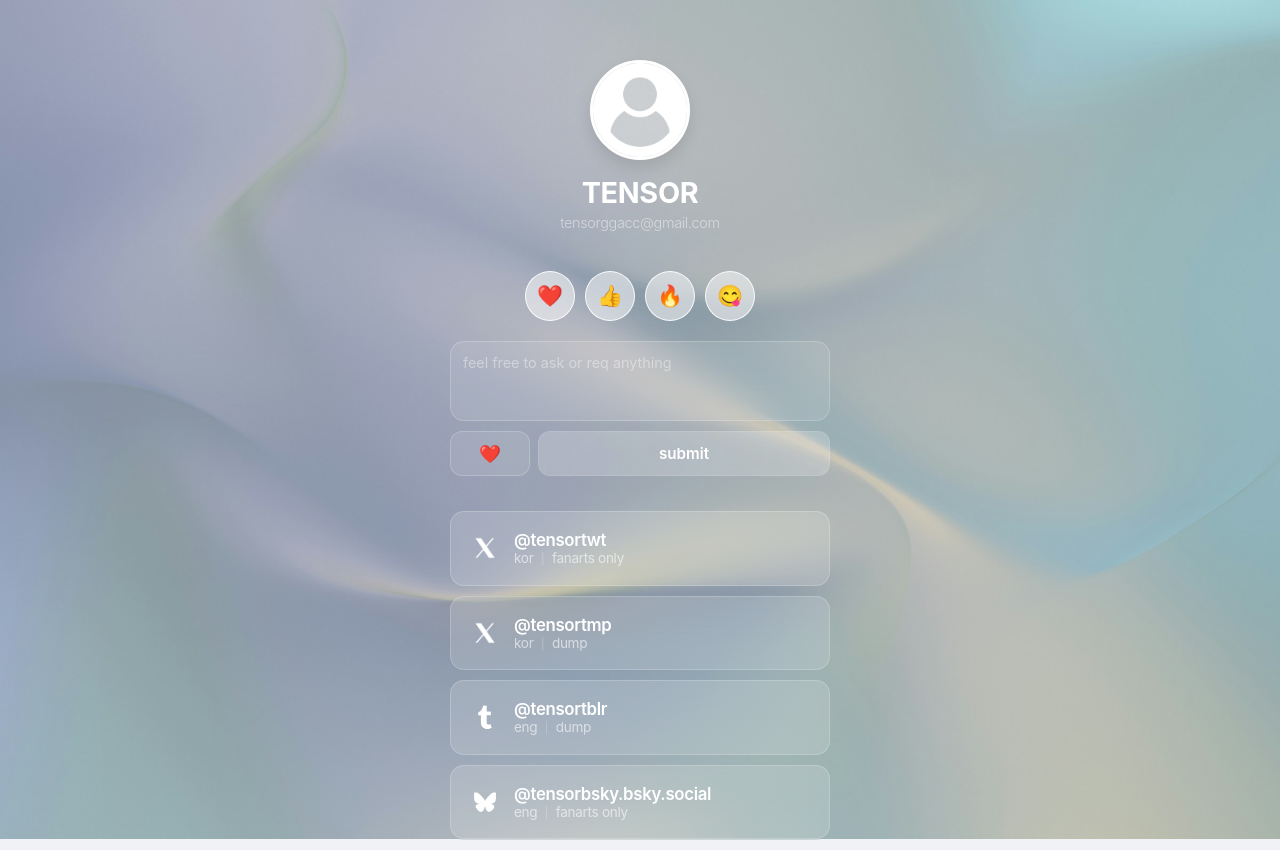
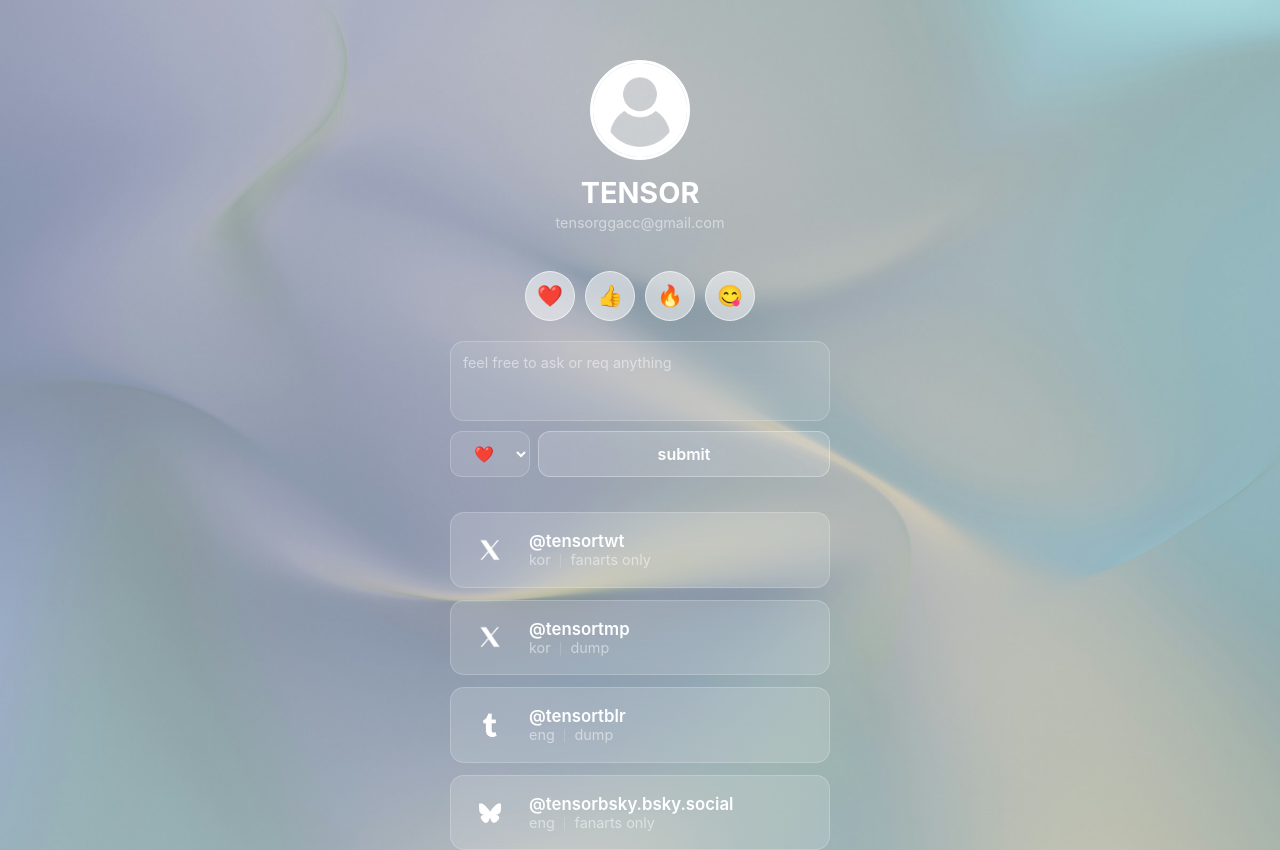
Before and after one commit to tensorgitdev/index, a plain HTML site: page index.html in a window 1280 px wide. Drawn offline with nearby package versions, Linux system fonts and the light colour scheme; a web font is replaced by a local one.

Commit message:
CSS 조정

```diff
--- a/index.html
+++ b/index.html
@@ -2,7 +2,7 @@
 <html lang="ko">
 <head>
     <meta charset="UTF-8">
-    <title>TENSOR INDEX</title>
+    <title>TENSOR LINK DIRECTORY</title>
     <meta name="viewport" content="width=device-width, initial-scale=1.0">
 
     <meta name="twitter:card" content="summary_large_image">
@@ -15,6 +15,7 @@
     <meta property="og:title" content="TENSOR LINK DIRECTORY">
     <meta property="og:image" content="https://tensorgitdev.github.io/index/img/card.jpg">
 
+    <script src="https://ajax.googleapis.com/ajax/libs/jquery/3.7.1/jquery.min.js"></script>
     <link href="style.css" rel="stylesheet" />
     <link href="https://unpkg.com/aos@2.3.1/dist/aos.css" rel="stylesheet">
 </head>
@@ -29,21 +30,20 @@
     </div>
 
     <!-- 버튼들 여기 자동 생성됨 -->
-    <div class="emoji-quick-buttons" data-aos="fade-up" data-aos-delay="200"></div>
-
-    <div class="message-form" data-aos="fade-up" data-aos-delay="300">
+     <div  data-aos="fade-up" data-aos-delay="200">
+         <div class="emoji-quick-buttons"></div>
+         <div class="message-form">
              <textarea id="gb-input" placeholder="feel free to ask or req anything"></textarea>
-
              <div class="message-actions">
                  <select id="emoji-select">
                  </select>
-
                  <button id="gb-submit">submit</button>
              </div>
          </div>
+     </div>
 
-    <div class="links">
-        <a href="https://x.com/tensortwt" class="link-card" target="_blank" data-aos="fade-up" data-aos-delay="400">
+    <div class="links" data-aos="fade-up" data-aos-delay="400">
+        <a href="https://x.com/tensortwt" class="link-card" target="_blank">
             <img src="img/icon-twt.png" alt="" class="icon">
             <div class="card-text">
                 <span class="card-title">@tensortwt</span>
@@ -51,7 +51,7 @@
             </div>
         </a>
 
-        <a href="https://x.com/tensortmp" class="link-card" target="_blank" data-aos="fade-up" data-aos-delay="500">
+        <a href="https://x.com/tensortmp" class="link-card" target="_blank">
             <img src="img/icon-twt.png" alt="" class="icon">
             <div class="card-text">
                 <span class="card-title">@tensortmp</span>
@@ -59,7 +59,7 @@
             </div>
         </a>
 
-        <a href="https://www.tumblr.com/tensortblr" class="link-card" target="_blank" data-aos="fade-up" data-aos-delay="600">
+        <a href="https://www.tumblr.com/tensortblr" class="link-card" target="_blank">
             <img src="img/icon-tumblr.png" alt="" class="icon">
             <div class="card-text">
                 <span class="card-title">@tensortblr</span>
@@ -67,7 +67,7 @@
             </div>
         </a>
 
-        <a href="https://tensorbsky.bsky.social" class="link-card" target="_blank" data-aos="fade-up" data-aos-delay="700">
+        <a href="https://tensorbsky.bsky.social" class="link-card" target="_blank">
             <img src="img/icon-bsky.png" alt="" class="icon">
             <div class="card-text">
                 <span class="card-title">@tensorbsky.bsky.social</span>
--- a/style.css
+++ b/style.css
@@ -1,26 +1,21 @@
 @import url('https://rsms.me/inter/inter.css');
 
+/* 기본 초기화 */
 *, *::before, *::after { margin: 0; padding: 0; box-sizing: border-box; }
 html, body { height: 100%; }
-ul, ol { list-style: none; }
 a { text-decoration: none; color: inherit; }
-img, video, canvas, svg { display: block; max-width: 100%; }
 button, input, select, textarea { font: inherit; color: inherit; background: none; border: 0; outline: 0; }
 
 body {
     background-image: url("img/bg.jpg");
     background-size: cover;
     background-position: center;
-    background-repeat: no-repeat;
     background-attachment: fixed;
-    background-color: #f0f2f5;
     display: flex;
     flex-direction: column;
-    justify-content: flex-start;
     align-items: center;
     min-height: 100vh;
     font-family: 'Inter', sans-serif;
-    letter-spacing: -0.02em;
     padding: 60px 20px;
 }
 
@@ -34,67 +29,45 @@ body {
     border-radius: 50%;
     margin: 0 auto 15px;
     border: 3px solid white;
-    box-shadow: 0 8px 16px rgba(0,0,0,0.1);
     background-image: url('img/avatar.png');
     background-size: cover;
 }
 h1 { color: white; font-size: 1.8rem; margin-bottom: 4px; font-weight: 700; }
-p.email { color: rgba(255, 255, 255, 0.5); font-size: 0.9rem; font-weight: 300; }
+p.email { color: rgba(255, 255, 255, 0.5); font-size: 0.9rem; }
 
-/* -------------------------------------------------- */
-/* 새로 추가된 이모티콘 & 메시지 폼 영역 */
-/* -------------------------------------------------- */
-
-/* 1. 이모티콘 퀵 버튼 (가로 정렬) */
-
-/* 이모티콘 퀵 버튼 영역 */
+/* 1. 이모티콘 버튼 */
 .emoji-quick-buttons {
     display: flex;
     justify-content: center;
-    gap: 10px; /* 버튼 사이 간격 살짝 넓힘 */
+    gap: 10px;
     margin-bottom: 20px;
     flex-wrap: wrap;
 }
 
 .emoji-quick-buttons button {
-    /* 완벽한 동그라미를 위한 설정 */
-    width: 50px;
-    height: 50px;
-    display: flex;
+    width: 50px; height: 50px;
+    display: inline-flex;
     align-items: center;
     justify-content: center;
-
-    font-size: 1.3rem;
     background: rgba(255, 255, 255, 0.5);
     backdrop-filter: blur(10px);
-    -webkit-backdrop-filter: blur(10px);
     border: 1px solid rgba(255, 255, 255, 0.6);
-    border-radius: 50%; /* 14px 대신 50%로 변경해서 완전 동그라미 */
-
+    border-radius: 50%;
     cursor: pointer;
-    transition: all 0.2s cubic-bezier(0.175, 0.885, 0.32, 1.275); /* 살짝 튕기는 효과 */
-
+    font-size: 1.3rem;
+    padding-top: 2px;
     line-height: 0;
-    padding: 0px 0px 0px 0px; /*
+    padding:0;
+    transition: all 0.3s cubic-bezier(0.175, 0.885, 0.32, 1.275);
 }
 
 .emoji-quick-buttons button:hover {
+    transform: scale(1.15);
     background: rgba(255, 255, 255, 0.8);
-    transform: scale(1.15); /* 호버 시 조금 더 크게 */
-    border-color: rgba(255, 255, 255, 0.9);
 }
 
-.emoji-quick-buttons button:active {
-    transform: scale(0.95); /* 클릭했을 때 쏙 들어가는 느낌 */
-}
-
-/* 2. 메시지 입력 폼 */
-.message-form {
-    margin-bottom: 35px;
-    display: flex;
-    flex-direction: column;
-    gap: 10px;
-}
+/* 2. 메시지 폼 */
+.message-form { margin-bottom: 35px; display: flex; flex-direction: column; gap: 10px; }
 
 #gb-input {
     width: 100%; height: 80px;
@@ -102,83 +75,57 @@ p.email { color: rgba(255, 255, 255, 0.5); font-size: 0.9rem; font-weight: 300;
     backdrop-filter: blur(15px);
     border: 1px solid rgba(255, 255, 255, 0.2);
     border-radius: 14px;
-    padding: 12px;
-    color: white;
-    resize: none;
+    padding: 12px; color: white; resize: none;
     font-size: 0.9rem;
 }
-
-#gb-input::placeholder { color: rgba(255, 255, 255, 0.4); }
-
-/* 3. 셀렉트 박스 & 전송 버튼 가로 배치 */
-/* 셀렉트 박스와 버튼 가로 배치 수정 */
-.message-actions {
-    display: flex;
-    gap: 8px;
-    justify-content: center; /* 중앙 정렬 */
+#gb-input::placeholder {
+  color: rgba(255, 255, 255, 0.5); /* 원하는 색상 */
+  opacity: 1;     /* 파이어폭스(Firefox)에서 투명도가 적용되는 것을 방지 */
 }
 
+.message-actions { display: flex; gap: 8px; }
+
 #emoji-select {
-    width: 80px; /* 너비를 고정해서 콤팩트하게 만듦 */
-    flex: none; /* 너비 고정을 위해 flex 확장 방지 */
-    padding: 10px;
-    background: rgba(255, 255, 255, 0.1);
+    width: 80px; background: rgba(255, 255, 255, 0.1);
     backdrop-filter: blur(15px);
-    -webkit-backdrop-filter: blur(15px);
     border: 1px solid rgba(255, 255, 255, 0.2);
-    border-radius: 12px;
-    color: white;
-    cursor: pointer;
-    font-size: 1.1rem; /* 이모티콘이 잘 보이게 크기 살짝 키움 */
-    text-align: center;
-    appearance: none; /* 브라우저 기본 화살표 제거 (선택 사항) */
+    border-radius: 12px; color: white; text-align: center;
 }
-
-/* 클릭 시 생기는 검은색 배경/테두리 방지 */
-#emoji-select:focus {
-    outline: none;
-    border-color: rgba(255, 255, 255, 0.5);
-    background: rgba(255, 255, 255, 0.2);
+#gb-submit {
+    flex: 1; padding: 12px; background: rgba(255, 255, 255, 0.15);
+    color: white; border-radius: 12px; font-weight: 600; cursor: pointer;
+    border: 1px solid rgba(255, 255, 255, 0.3);
+    transition: all 0.3s ease-in-out !important;
 }
-
-/* 셀렉트 박스 내부 옵션들 스타일 (브라우저 제약이 크지만 최선으로 수정) */
-#emoji-select option {
-    background-color: #dcdcdc; /* 완전 검정 대신 진한 회색으로 변경 */
-    color: white;
-    font-size: 1rem;
-}
-
-#gb-submit {
-    flex: 1; /* 전송 버튼이 남은 공간을 다 차지하도록 */
-    padding: 12px;
-    background: rgba(255, 255, 255, 0.2);
-    color: white;
-    border-radius: 12px;
-    font-weight: 600;
-    font-size: 0.95rem;
-    cursor: pointer;
-    border: 1px solid rgba(255, 255, 255, 0.1);
-    transition: 0.2s;
+#gb-submit:hover {background: rgba(255, 255, 255, 0.2);
+    border: 1px solid rgba(255, 255, 255, 1.0);
 }
 
 /* -------------------------------------------------- */
+/* 3. 링크 카드 (AOS 호환 + 쫀득 호버) */
+/* -------------------------------------------------- */
+.links { display: flex; flex-direction: column; gap: 12px; }
 
-/* 링크 카드 */
-.links { display: flex; flex-direction: column; gap: 10px; }
 .link-card {
-    display: flex; align-items: center; justify-content: flex-start;
-    gap: 15px; padding: 18px 20px;
+    display: flex;
+    align-items: center;
+    gap: 15px;
+    padding: 18px 20px;
     background: rgba(255, 255, 255, 0.15);
     backdrop-filter: blur(15px);
     -webkit-backdrop-filter: blur(15px);
     border: 1px solid rgba(255, 255, 255, 0.2);
     border-radius: 14px;
     color: white;
-    transition: all 0.3s cubic-bezier(0.23, 1, 0.32, 1);
+    transition: all 0.3s ease-in-out !important;
 }
-.link-card:hover { background: rgba(255, 255, 255, 0.3); transform: translateY(-3px); }
+.link-card:hover {
+    background: rgba(255, 255, 255, 0.2);
+    border: 1px solid rgba(255, 255, 255, 1.0);
+}
+
 .card-text { display: flex; flex-direction: column; align-items: flex-start; line-height: 1.2; }
 .card-title { font-size: 1.05rem; font-weight: 600; }
-.card-desc { font-size: 0.85rem; color: rgba(255, 255, 255, 0.6); }
-.icon { width: 28px; height: 28px; object-fit: contain; }
+.card-desc { font-size: 0.9rem; color: rgba(255, 255, 255, 0.5); }
+.icon { width: 28px; height: 28px; object-fit: contain; margin: 0 10px 0 5px; }
 .bar { font-size: 0.7rem; opacity: 0.4; margin: 0 4px; }
```
Lines whose indentation alone changed are shown as unchanged.
